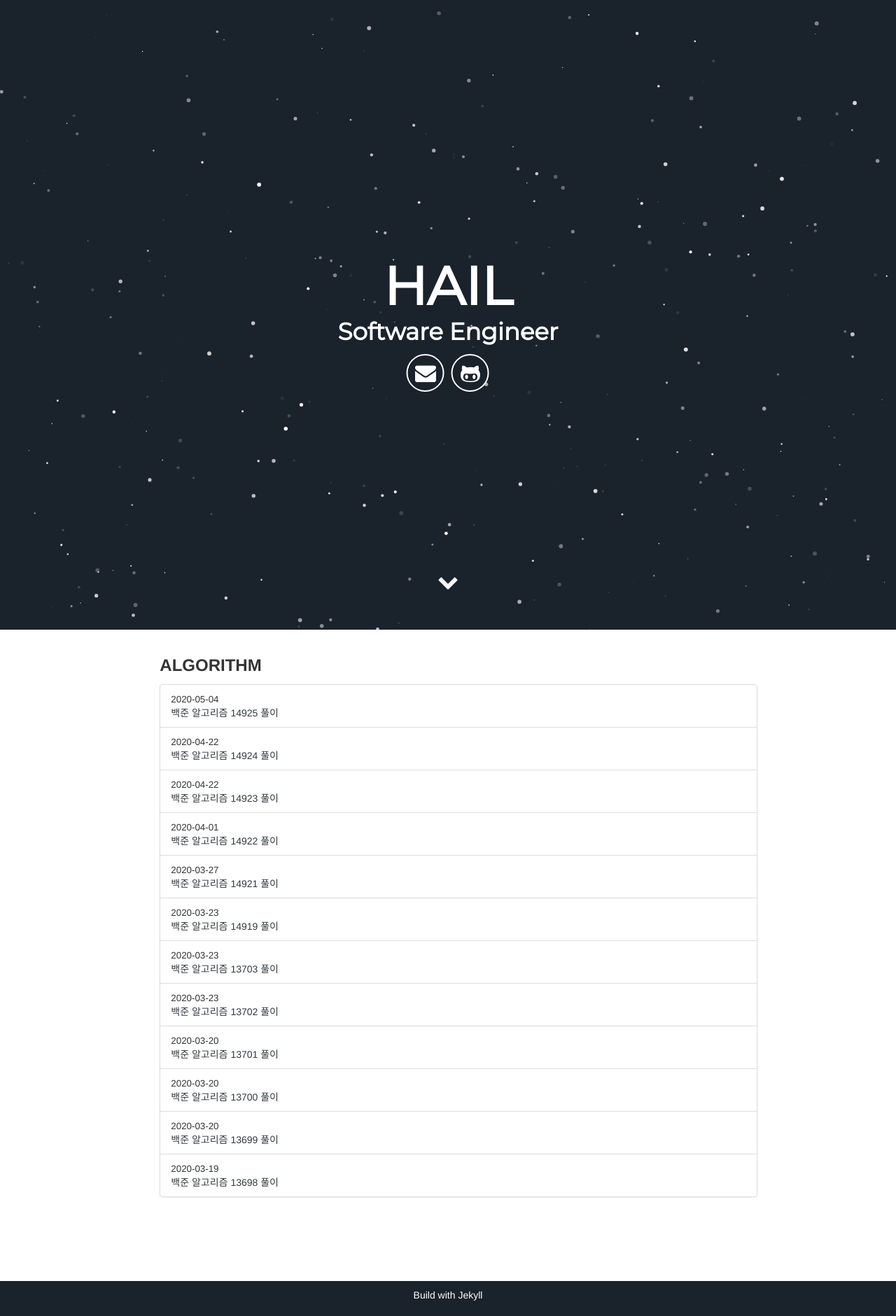
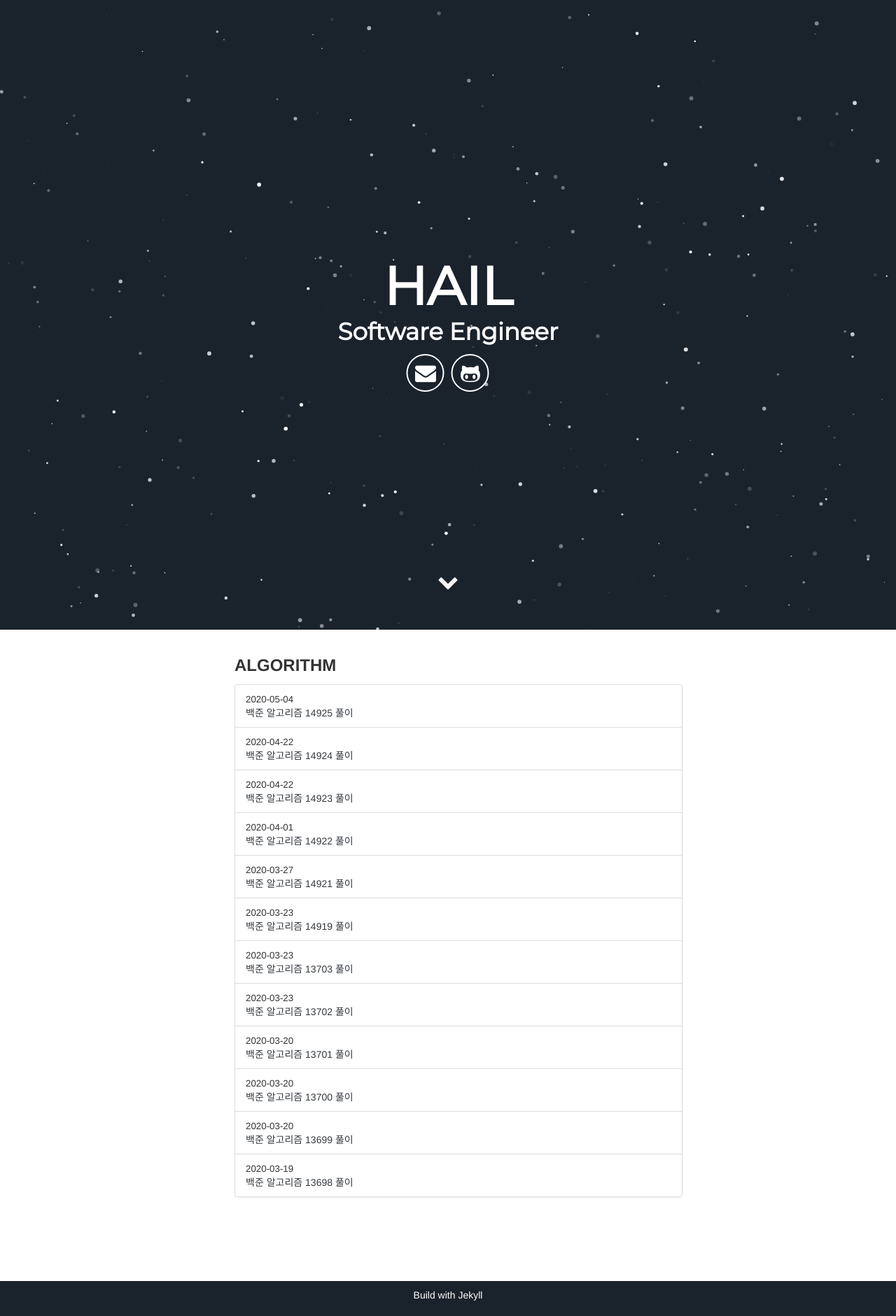
Before and after one commit to hail-kang/hail-kang.github.io, a Jekyll site: the page built from index.html, in a window 1280 px wide. Shown: the whole page at 70% size. Built offline with Jekyll 4.4.1, drawn with Linux system fonts in a browser that asks for light colours; some web fonts are replaced.

Commit message:
col modify

```diff
--- a/_layouts/default.html
+++ b/_layouts/default.html
@@ -41,7 +41,7 @@
 	  {% include header.html %}
 	  <div class="container-fluid">
 		  <div class="row">
-			  <div class="col-md-8 col-md-offset-2 col-xs-11">
+			  <div class="col-md-6 col-md-offset-3 col-xs-11">
 				  {{ content }}
 			  </div>
 		  </div>
```
Also changed, not shown: _includes/menu.html (indentation only).
